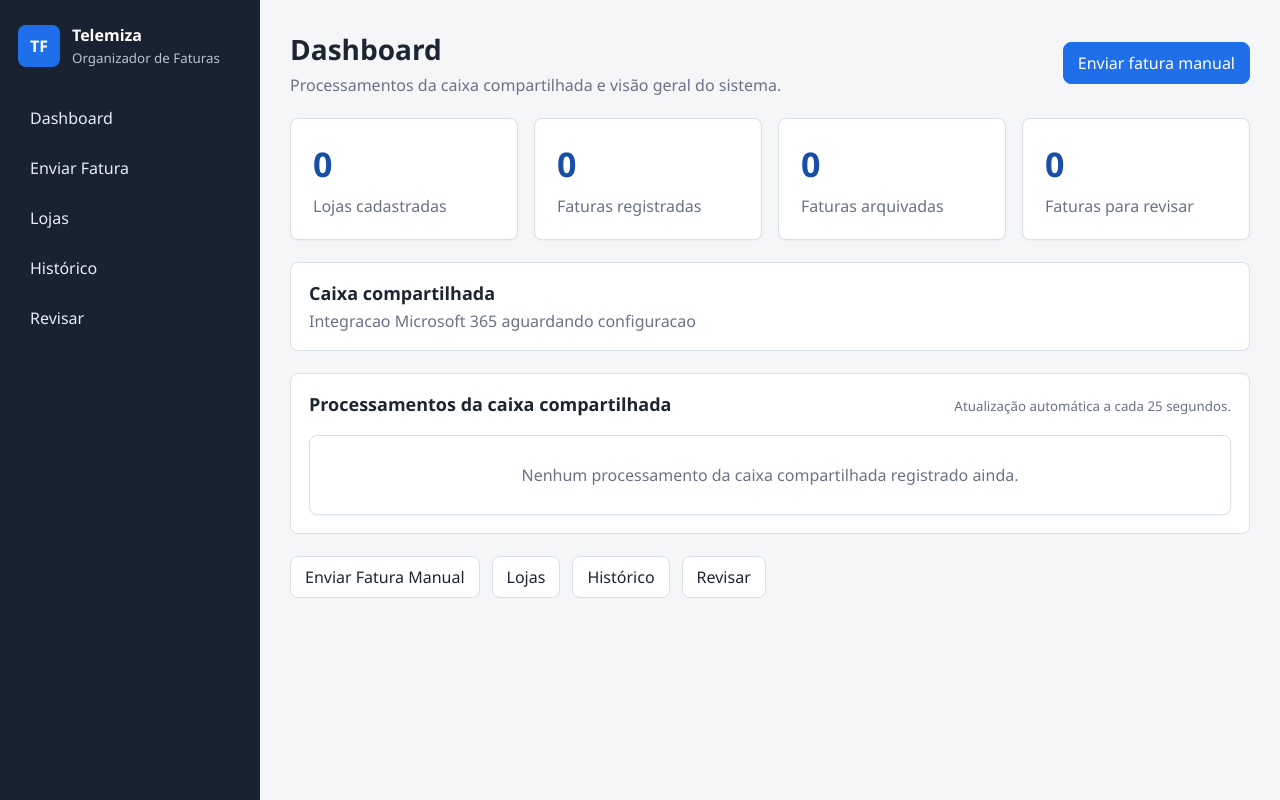
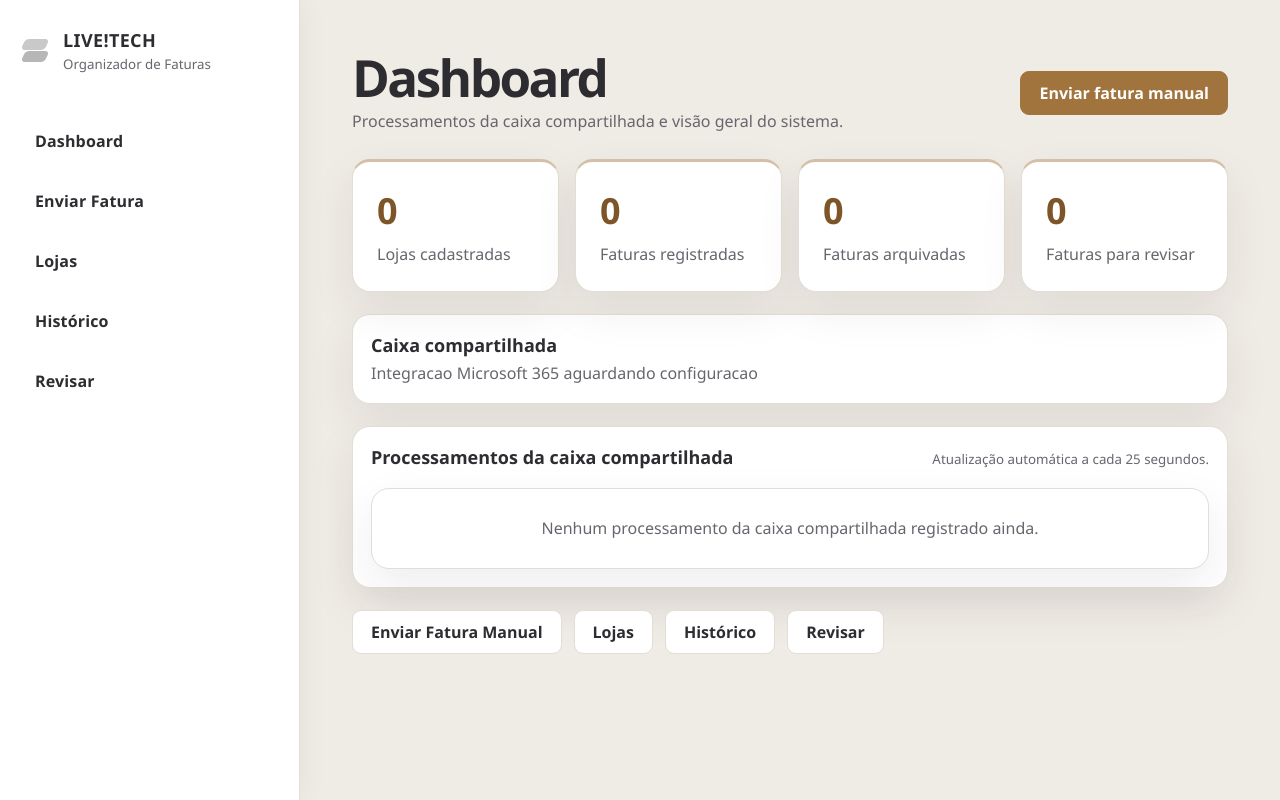
Before and after one commit to FlawleesRNG/Organizador-NF---empresa-LIVE-, a FastAPI app: page / in a window 1280 px wide. Run offline with FastAPI, Linux system fonts and the light colour scheme; data that the repository does not hold is empty.

Commit message:
Aplica identidade visual LIVE Tech

```diff
--- a/static/css/style.css
+++ b/static/css/style.css
@@ -1,20 +1,24 @@
 :root {
-    --bg: #f4f6f8;
+    --bg: #efebe5;
     --panel: #ffffff;
-    --text: #1c2633;
-    --muted: #687386;
-    --line: #d9e0e8;
-    --primary: #1f6feb;
-    --primary-dark: #174ea6;
+    --panel-soft: #faf7f1;
+    --text: #2d2d31;
+    --muted: #66666e;
+    --line: #e2ddd5;
+    --primary: #a1733d;
+    --primary-dark: #7d5528;
+    --primary-soft: #f3e7d8;
     --success: #177245;
     --warn: #a15c00;
     --danger: #b42318;
+    --shadow: 0 18px 45px rgba(51, 43, 35, .08);
+    --radius: 18px;
 }
 
 * { box-sizing: border-box; }
 body {
     margin: 0;
-    font-family: "Segoe UI", Arial, sans-serif;
+    font-family: "Segoe UI", "Inter", Arial, sans-serif;
     color: var(--text);
     background: var(--bg);
     display: flex;
@@ -22,42 +26,75 @@ body {
 }
 
 .sidebar {
-    width: 260px;
-    background: #182230;
-    color: #fff;
-    padding: 24px 18px;
+    width: 300px;
+    background: #fff;
+    color: var(--text);
+    padding: 28px 20px;
+    border-right: 1px solid var(--line);
+    box-shadow: 6px 0 24px rgba(51, 43, 35, .04);
 }
 
 .brand {
     display: flex;
     gap: 12px;
     align-items: center;
-    margin-bottom: 28px;
+    margin-bottom: 42px;
 }
 
 .brand-mark {
-    width: 42px;
-    height: 42px;
+    width: 31px;
+    height: 31px;
     display: grid;
     place-items: center;
-    border-radius: 8px;
-    background: var(--primary);
-    font-weight: 700;
+    position: relative;
+}
+.brand-mark::before,
+.brand-mark::after {
+    content: "";
+    position: absolute;
+    border-radius: 4px;
+    transform: skewX(-24deg);
+}
+.brand-mark::before {
+    width: 24px;
+    height: 11px;
+    left: 3px;
+    top: 4px;
+    background: #c9c9c9;
+}
+.brand-mark::after {
+    width: 24px;
+    height: 11px;
+    left: 3px;
+    bottom: 4px;
+    background: #b7b7b7;
 }
 
-.brand small { display: block; color: #b8c2d1; margin-top: 3px; }
-nav { display: grid; gap: 6px; }
+.brand strong {
+    display: block;
+    font-size: 18px;
+    letter-spacing: .02em;
+}
+.brand small { display: block; color: var(--muted); margin-top: 3px; }
+nav { display: grid; gap: 10px; }
 nav a {
-    color: #e8edf5;
+    color: var(--text);
     text-decoration: none;
-    padding: 11px 12px;
-    border-radius: 8px;
+    padding: 13px 14px;
+    border-radius: 12px;
+    border: 1px solid transparent;
+    font-weight: 600;
+    letter-spacing: .01em;
 }
-nav a:hover { background: #253449; }
+nav a:hover {
+    background: var(--panel-soft);
+    border-color: var(--line);
+    color: var(--primary-dark);
+}
 
 .main {
     flex: 1;
-    padding: 30px;
+    padding: 52px;
     min-width: 0;
 }
 
@@ -66,11 +103,16 @@ nav a:hover { background: #253449; }
     align-items: center;
     justify-content: space-between;
     gap: 16px;
-    margin-bottom: 22px;
+    margin-bottom: 26px;
 }
 
-h1 { margin: 0 0 6px; font-size: 28px; letter-spacing: 0; }
-p { margin: 0; color: var(--muted); }
+h1 {
+    margin: 0 0 8px;
+    font-size: clamp(32px, 4vw, 58px);
+    letter-spacing: -.05em;
+    line-height: .98;
+}
+p { margin: 0; color: var(--muted); line-height: 1.45; }
 
 .metrics {
     display: grid;
@@ -78,15 +120,18 @@ p { margin: 0; color: var(--muted); }
     gap: 16px;
 }
 
-.metrics article, .form-card, .review-card, .table-wrap {
+.metrics article, .form-card, .review-card, .table-wrap, .mail-status, .process-section {
     background: var(--panel);
     border: 1px solid var(--line);
-    border-radius: 8px;
-    box-shadow: 0 1px 2px rgba(16, 24, 40, .04);
+    border-radius: var(--radius);
+    box-shadow: var(--shadow);
 }
 
-.metrics article { padding: 22px; }
-.metrics span { font-size: 34px; font-weight: 700; color: var(--primary-dark); }
+.metrics article {
+    padding: 24px;
+    border-top: 3px solid rgba(161, 115, 61, .45);
+}
+.metrics span { font-size: 36px; font-weight: 800; color: var(--primary-dark); letter-spacing: -.04em; }
 .metrics p { margin-top: 8px; }
 
 .shortcuts {
@@ -100,23 +145,35 @@ p { margin: 0; color: var(--muted); }
     align-items: center;
     justify-content: center;
     min-height: 38px;
-    padding: 9px 14px;
+    padding: 10px 18px;
     border: 1px solid var(--line);
-    border-radius: 8px;
+    border-radius: 9px;
     background: #fff;
     color: var(--text);
     text-decoration: none;
     font: inherit;
+    font-weight: 700;
     cursor: pointer;
 }
-.button.primary { background: var(--primary); border-color: var(--primary); color: #fff; }
-.button:hover { filter: brightness(.97); }
+.button.primary, button.button[type="submit"] {
+    background: var(--primary);
+    border-color: var(--primary);
+    color: #fff;
+}
+.button.ghost {
+    background: #fff;
+    color: var(--text);
+}
+.button:hover {
+    filter: brightness(.98);
+    transform: translateY(-1px);
+}
 
 .form-card {
     display: grid;
     gap: 16px;
     max-width: 720px;
-    padding: 22px;
+    padding: 24px;
 }
 .compact-card { margin-top: 12px; padding: 14px; }
 label { display: grid; gap: 7px; font-weight: 600; }
@@ -204,9 +266,6 @@ th { background: #f8fafc; color: #465366; font-size: 13px; text-transform: upper
 
 .mail-status, .process-section {
     margin-top: 22px;
-    background: var(--panel);
-    border: 1px solid var(--line);
-    border-radius: 8px;
     padding: 18px;
 }
 
--- a/templates/base.html
+++ b/templates/base.html
@@ -9,9 +9,9 @@
 <body>
     <aside class="sidebar">
         <div class="brand">
-            <span class="brand-mark">TF</span>
+            <span class="brand-mark"></span>
             <div>
-                <strong>Telemiza</strong>
+                <strong>LIVE!TECH</strong>
                 <small>Organizador de Faturas</small>
             </div>
         </div>
```
Also changed, not shown: other parts of static/css/style.css (+14 -9 lines).
